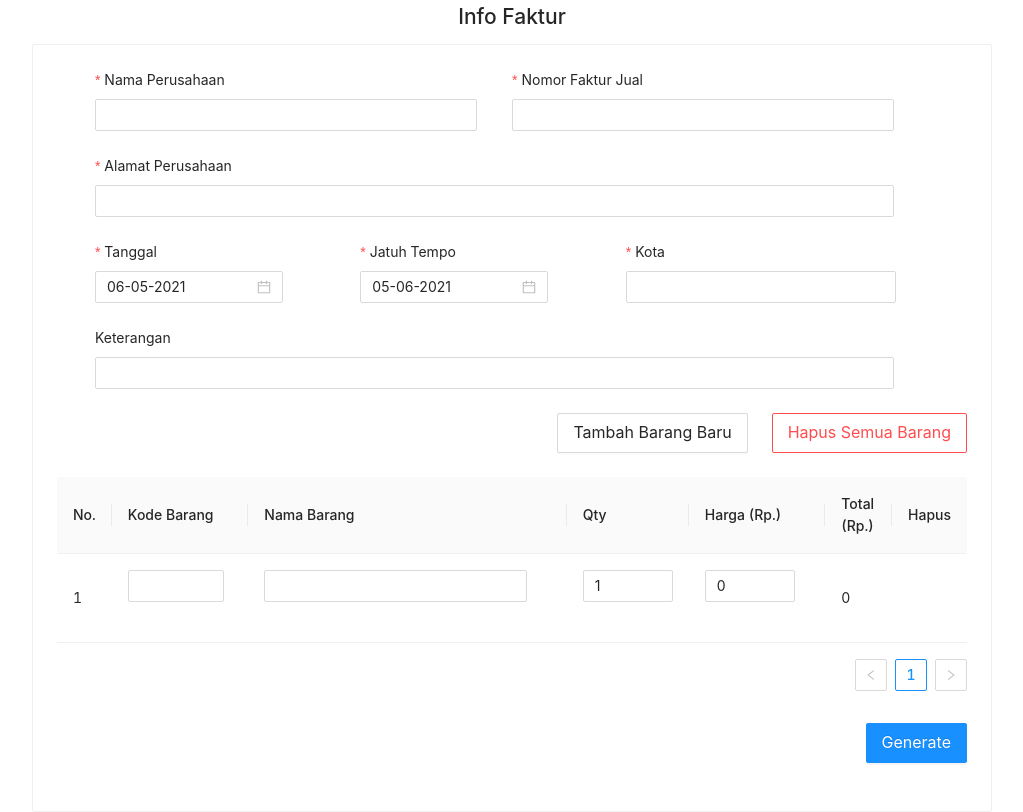
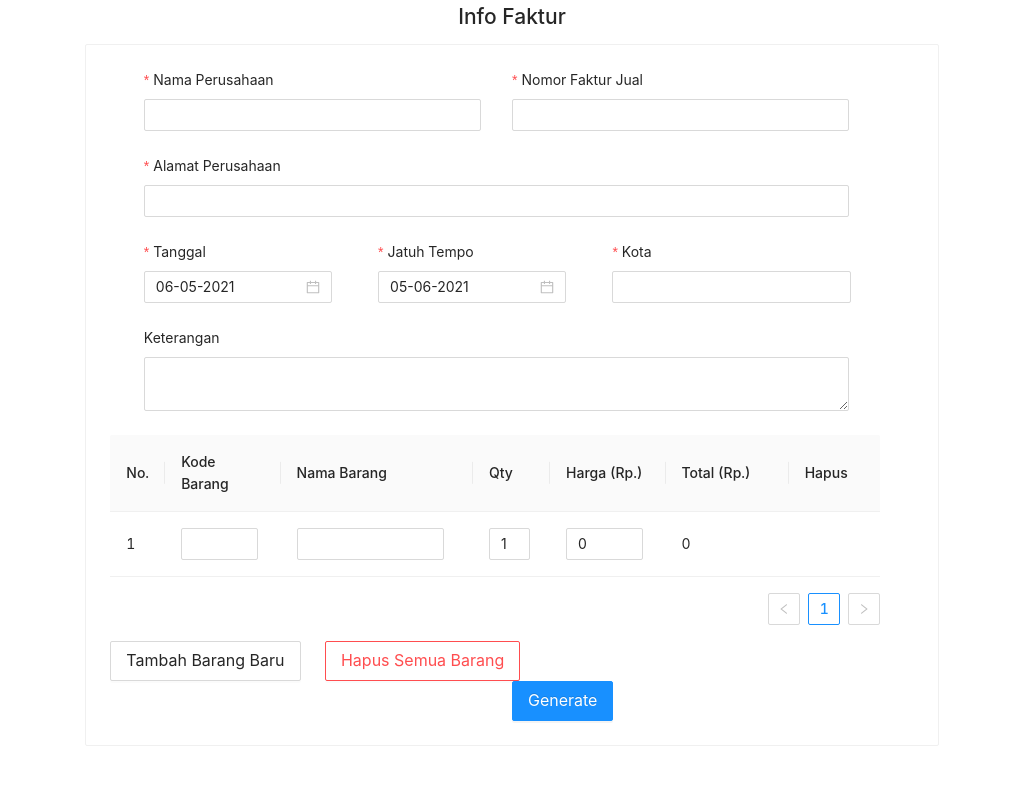
Before and after one commit to vincentandr/Invoice, a React (Create React App) app in the folder invoice-app/: page / in a window 1280 px wide. Shown: the whole page, without its empty margins (128-1151 px from the left). Built offline with nearby package versions, Linux system fonts and the light colour scheme.

Commit message:
fixed more bugs and UI

```diff
--- a/invoice-app/src/form.js
+++ b/invoice-app/src/form.js
@@ -1,4 +1,4 @@
-import { useState, useEffect, useReducer } from "react";
+import { useEffect, useReducer } from "react";
 import {
   Button,
   Form,
@@ -7,15 +7,13 @@ import {
   DatePicker,
   Row,
   Col,
-  Popover,
   Popconfirm,
   Table,
   Card,
-  Space,
 } from "antd";
 import reducer from "./reducer.js";
 import moment from "moment";
-import {numberWithCommas, getFieldsOnTable} from "./util.js";
+import {numberWithCommas, numberWithCommasReverse, getFieldsOnTable} from "./util.js";
 
 const InvoiceForm = () => {
   const validateMessages = {
@@ -63,21 +61,7 @@ const InvoiceForm = () => {
   const [state, dispatch] = useReducer(reducer, defaultState);
 
   const handleFinish = () => {
-    form
-      .validateFields()
-      .then((values) => {
-        console.log(values);
-      })
-      .catch((err) => console.log(err));
-  };
 
-  const handleFinishFailed = () => {
-    form
-      .validateFields()
-      .then((values) => {
-        console.log(values);
-      })
-      .catch((err) => console.log(err));
   };
 
   const isButtonDisabled = () => {
@@ -93,7 +77,7 @@ const InvoiceForm = () => {
         <h2>Info Faktur</h2>
       </Row>
       <Row>
-        <Col offset="3" span="18">
+        <Col offset="4" span="16">
           <Card>
             <Form
               {...layout}
@@ -101,7 +85,6 @@ const InvoiceForm = () => {
               layout="vertical"
               validateMessages={validateMessages}
               onFinish={handleFinish}
-              onFinishFailed={handleFinishFailed}
               scrollToFirstError
             >
               <Row>
@@ -201,30 +184,16 @@ const InvoiceForm = () => {
               <Row>
                 <Col span="23" offset="1">
                   <Form.Item label="Keterangan" {...fullLayout} name="note">
-                    <Input />
+                    <Input.TextArea />
                   </Form.Item>
                 </Col>
               </Row>
-              <Space direction="vertical" size="middle">
                 <ItemsTable
                   dispatch={dispatch}
                   state={state}
                   form={form}
                   isButtonDisabled={isButtonDisabled()}
                 />
-                <Row justify="end">
-                  <Form.Item>
-                    <Button
-                      type="primary"
-                      size="large"
-                      htmlType="submit"
-                      hidden={isButtonDisabled()}
-                    >
-                      Generate
-                    </Button>
-                  </Form.Item>
-                </Row>
-              </Space>
             </Form>
           </Card>
         </Col>
@@ -260,14 +229,20 @@ const ItemsTable = (props) => {
             ]}
             initialValue={props.state.data[index][dataIndex]}
             preserve={false}
+            style={{ "marginBottom": 0 }}
           >
             <InputNumber
+              {...(dataIndex === "harga" ? {
+                formatter: (value) => numberWithCommas(value),
+                parser: (value) => numberWithCommasReverse(value),
+                style: { width: "100%" },
+              } : {parser: (value) => parseInt(value), style: {width: "100%"}})}
               min={dataIndex === "harga" ? 0 : 1}
               onBlur={(e) =>
                 props.dispatch({
                   type: "UPDATE_INPUT_VALUE",
                   payload: {
-                    val: e.target.value,
+                    val: parseInt(e.target.value),
                     index: index,
                     column: dataIndex,
                   },
@@ -288,6 +263,7 @@ const ItemsTable = (props) => {
             ]}
             initialValue={props.state.data[index][dataIndex]}
             preserve={false}
+            style={{"marginBottom":0}}
           >
             <Input
               onBlur={(e) =>
@@ -331,7 +307,7 @@ const ItemsTable = (props) => {
       title: "Nama Barang",
       dataIndex: "nama",
       editable: true,
-      width: "35%",
+      width: "25%",
     },
     {
       title: "Qty",
@@ -412,7 +388,6 @@ const ItemsTable = (props) => {
   };
 
   const removeAll = () => {
-
     props.dispatch({ type: "REMOVE_ALL", payload: props.form });
   };
 
@@ -430,15 +405,20 @@ const ItemsTable = (props) => {
       });
   };
 
-  useEffect(() => {
-    console.log(props.form.getFieldsValue())
-  }, [props.state.data])
-
   return (
     <>
-      <Space direction="vertical" size="large">
-        <Row justify="end">
-          <Space direction="horizontal" size="large">
+      <Row>
+        <Col span="23">
+          <Table
+            components={components}
+            dataSource={props.state.data}
+            columns={tableColumns}
+            pagination={props.state.pagination}
+            onChange={(pagination) => changePage(pagination)}
+          />
+        </Col>
+      </Row>
+      <Row justify="start">
         <Col>
           <Button
             type="default"
@@ -451,6 +431,7 @@ const ItemsTable = (props) => {
           </Button>
         </Col>
         <Col>
+          <Col offset="3">
             <Popconfirm
               title="Yakin ingin hapus semua barang?"
               onConfirm={removeAll}
@@ -462,16 +443,20 @@ const ItemsTable = (props) => {
               </Button>
             </Popconfirm>
           </Col>
-          </Space>
+        </Col>
+        <Col offset="12">
+          <Form.Item style={{ "marginBottom": 0 }}>
+            <Button
+              type="primary"
+              size="large"
+              htmlType="submit"
+              hidden={props.isButtonDisabled}
+            >
+              Generate
+            </Button>
+          </Form.Item>
+        </Col>
       </Row>
-        <Table
-          components={components}
-          dataSource={props.state.data}
-          columns={tableColumns}
-          pagination={props.state.pagination}
-          onChange={(pagination) => changePage(pagination)}
-        />
-      </Space>
     </>
   );
 };
--- a/invoice-app/src/reducer.js
+++ b/invoice-app/src/reducer.js
@@ -65,11 +65,17 @@ const reducer = (state, action) => {
 
       let item = { ...dataCopy[index] };
 
+      //prevent qty 0
+      if (column === "qty" && newVal === 0) {
+        newVal = 1;
+        console.log(newVal);;
+      }
+
       item[column] = newVal;
 
-      if (column === "qty" || column === "harga")  {
-        if(!isNaN(newVal) && newVal > 0)
-          item.total = item.qty * item.harga;
+      // calculate total automatically
+      if (column === "qty" || column === "harga") {
+        if (!isNaN(newVal) && newVal > 0) item.total = item.qty * item.harga;
       }
 
       dataCopy[index] = item;
--- a/invoice-app/src/util.js
+++ b/invoice-app/src/util.js
@@ -1,7 +1,9 @@
 const numberWithCommas = (x) => {
-  var parts = x.toString().split(".");
-  parts[0] = parts[0].replace(/\B(?=(\d{3})+(?!\d))/g, ".");
-  return parts.join(",");
+  return x.toString().replace(/\B(?=(\d{3})+(?!\d))/g, ".");
+};
+
+const numberWithCommasReverse = (x) => {
+  return x.toString().replace(/./g, "");
 };
 
 const getFieldsOnTable = (fields) => {
@@ -10,4 +12,4 @@ const getFieldsOnTable = (fields) => {
   return keys.filter((key) => regex.test(key));
 };
 
-export { numberWithCommas, getFieldsOnTable };
+export { numberWithCommas, numberWithCommasReverse, getFieldsOnTable };
--- a/package.json
+++ b/package.json
@@ -4,7 +4,8 @@
   "description": "",
   "main": "index.js",
   "dependencies": {
-    "antd": "^4.15.4"
+    "antd": "^4.15.4",
+    "react-to-print": "^2.12.4"
   },
   "devDependencies": {},
   "scripts": {
```
Also changed, not shown: invoice-app/src/print.js (added), 1 other file (tests, documents, lock files or other folders). Lines whose indentation alone changed are shown as unchanged.
